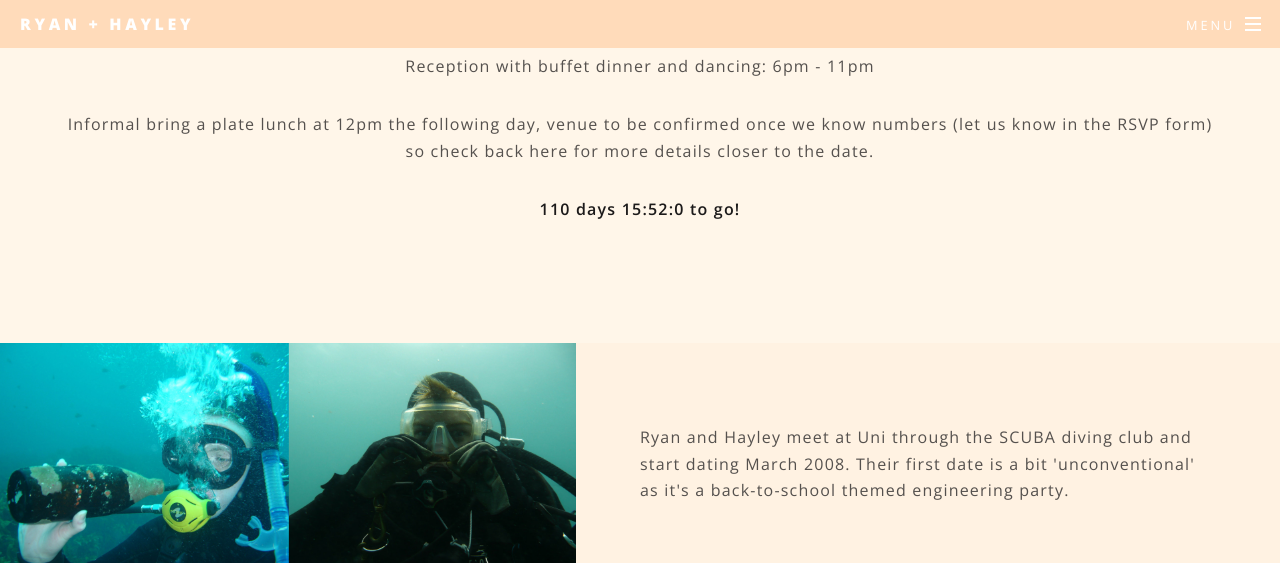
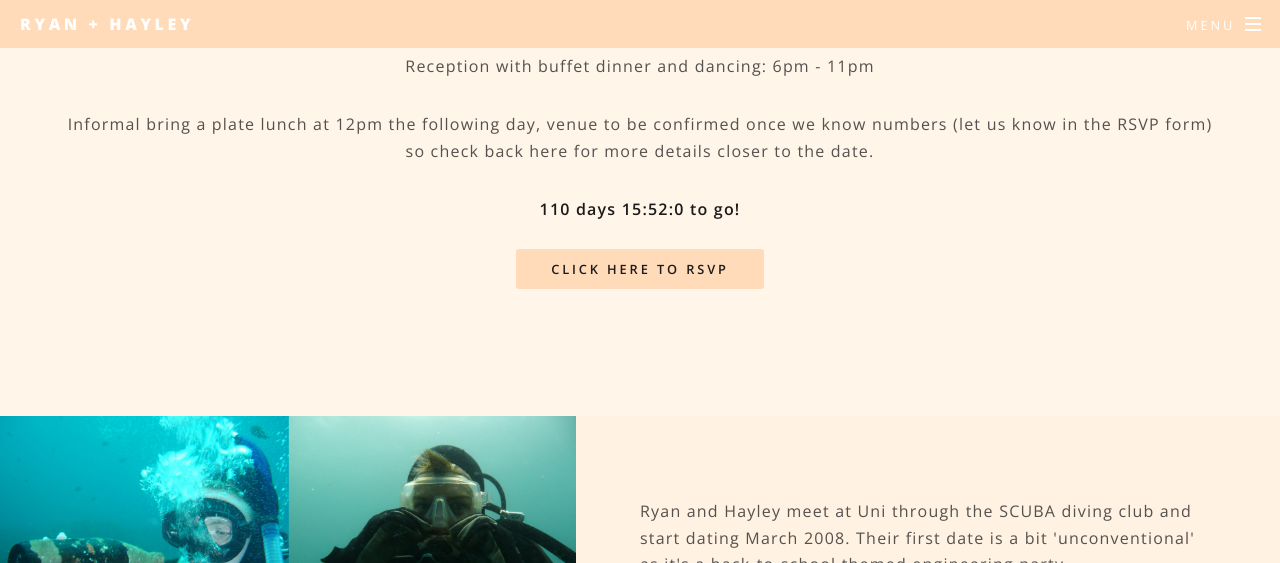
Before and after one commit to ryanmccardle/weddingwebsite, a Jekyll site: the page built from index.html, in a window 1280 px wide and 900 px high, scrolled down 1287 px, cut to the strip 0-563 px from the top of the window. Built offline with Jekyll 4.4.1, drawn with Linux system fonts in a browser that asks for light colours.

Commit message:
Added another RSVP button

```diff
--- a/_includes/sections/intro.html
+++ b/_includes/sections/intro.html
@@ -23,6 +23,12 @@
     -->
 
     <b id="countdown"></b>
+    <br>
+    <br>
+    <ul class="actions vertical">
+    <li><a href="https://docs.google.com/forms/d/e/1FAIpQLSd7Usq-E3NnY7UQMHnM9VK0_bIhXyGs7PZ2rN3Q-8Vko2KIVA/viewform?usp=sf_link" class="button special">Click here to RSVP</a></li>
+    </ul>
+
   </header>
 </div>
 
```
